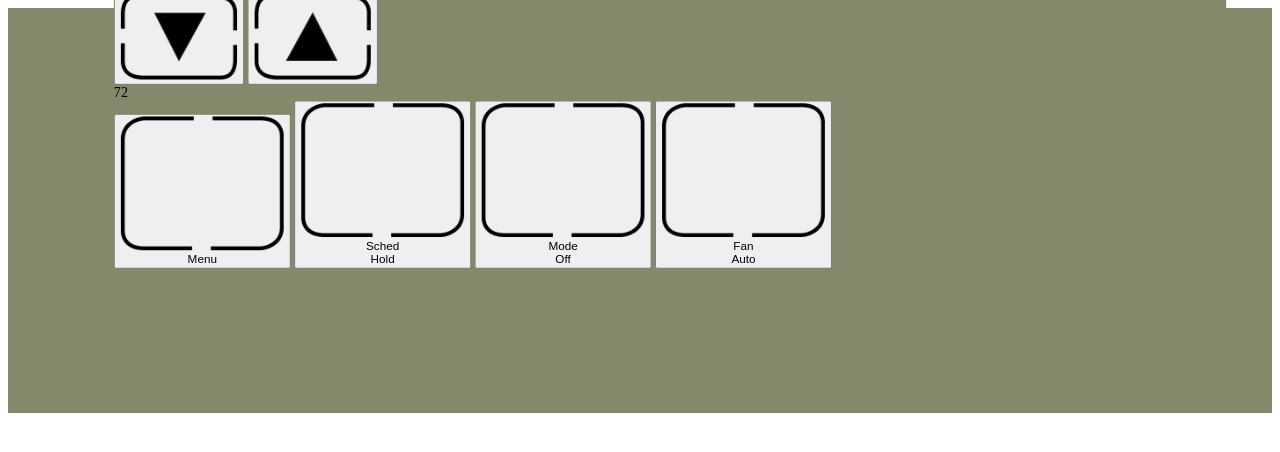
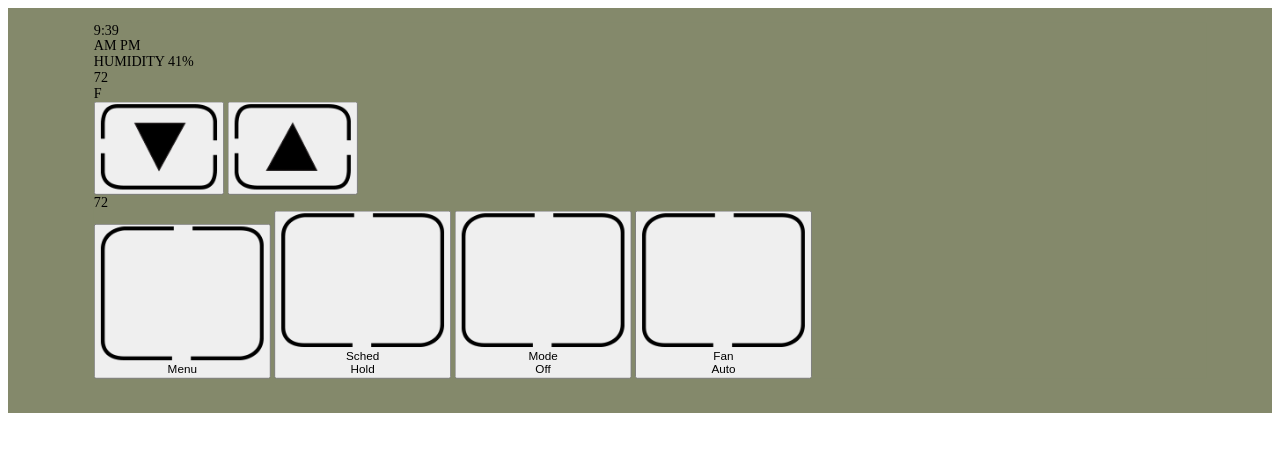
Before and after one commit to TheShoes/thermgit, a SvelteKit app: page / in a window 1280 px wide. Shown: the top 452 px of the page. Built offline with nearby package versions, Linux system fonts and the light colour scheme.

Commit message:
Update +page.svelte

```diff
--- a/src/routes/+page.svelte
+++ b/src/routes/+page.svelte
@@ -48,8 +48,8 @@
 
     /* Manual positioning - uncomment and adjust as needed */
     position: relative;
-    top: -120px;
-    left: 30px;
+    top: -10px;
+    left: 10px;
 
     /* Or use margin for offset positioning */
     /* margin-top: 20px; */
```
